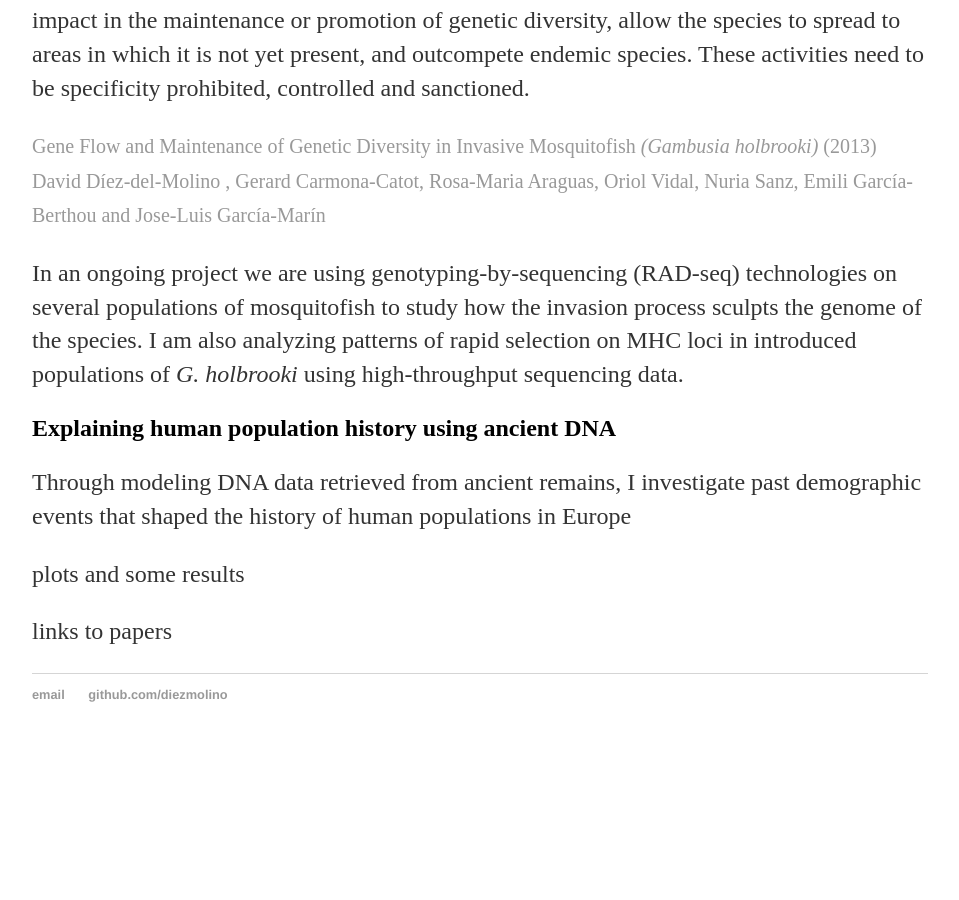
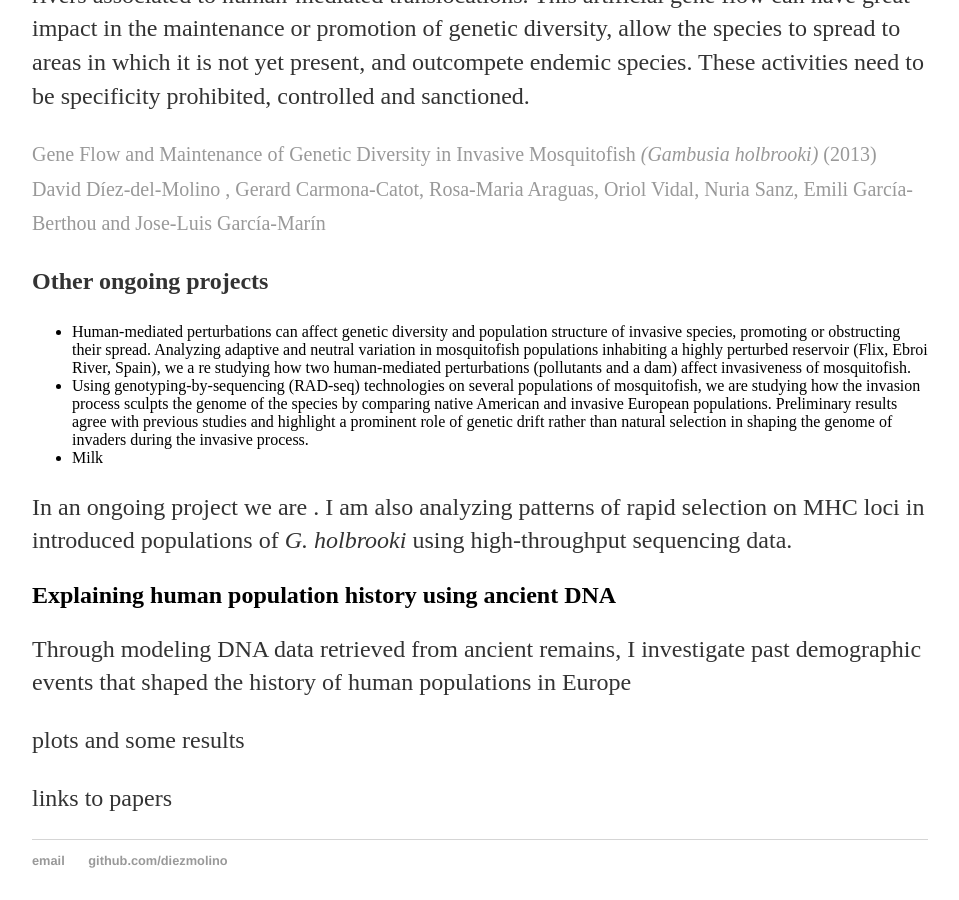
Before and after one commit to DiezMolino/diezmolino.github.io, a Jekyll site: the page research/index.html, which Jekyll copies as it is, in a window 1280 px wide and 900 px high, scrolled down 2827 px. Shown: the whole window, without its empty margins (160-1119 px from the left). Built offline with Jekyll 4.4.1, drawn with Linux system fonts in a browser that asks for light colours; before the commit the page ends 3589 px from its top, so only the background shows below that.

Commit message:
Update index.html

```diff
--- a/research/index.html
+++ b/research/index.html
@@ -23,7 +23,7 @@
 <p>Biological invasions are one of the main threats to global biodiversity. I am interested on discovering the genetic basis of the evolutionary framework that underlies the successful life history of mosquitofish <i>(Gambusia holbrooki)</i>, as a model of invasive species. <i>G. holbrooki</i> is a small freshwater fish native from the Southeastern coast of North America that was introduced worldwide because it was suggested to help to control mosquito populations and hence to spread diseases such as malaria. To Europe, mosquitofish arrived in 1921 with the documented introduction of only 12 individuals to a pond in Spain. From there it was further introduced to other Mediterranean basins and more eastern countries.  </p>
 
 <figure>
-    <img src='https://cloud.githubusercontent.com/assets/13287919/9036943/3f9133ca-39de-11e5-9b74-128adfb98419.jpg' WIDTH=564 	HEIGHT=316 ALIGN="middle"/>
+    <img src='https://cloud.githubusercontent.com/assets/13287919/9036943/3f9133ca-39de-11e5-9b74-128adfb98419.jpg' WIDTH=564 	HEIGHT=316/>
    <figcaption>Female of <i>Gambusia holbrooki</i>.</figcaption>
 </figure>
 
@@ -39,7 +39,7 @@
 that this bridgehead hypothesis could be applied to other invasive species, specially those arising from unstable environments such as post-glacially colonized areas.</p>
 
 <figure>
-    <img src='https://cloud.githubusercontent.com/assets/13287919/9037242/4a7f63bc-39e1-11e5-854e-71d6a0982b55.png' WIDTH=664 	HEIGHT=554 ALIGN="middle"/>
+    <img src='https://cloud.githubusercontent.com/assets/13287919/9037242/4a7f63bc-39e1-11e5-854e-71d6a0982b55.png' WIDTH=664 	HEIGHT=554/>
     <figcaption>Invasive bridgehead hypothesis for northern American populations of <i>G. holbrooki</i>.</figcaption>
 </figure>
 
@@ -47,7 +47,18 @@ that this bridgehead hypothesis could be applied to other invasive species, spec
 
 <p><small><a href="http://journals.plos.org/plosone/article?id=10.1371/journal.pone.0082501" target="_blank">Gene Flow and Maintenance of Genetic Diversity in Invasive Mosquitofish <i>(Gambusia holbrooki) </i> (2013) David Díez-del-Molino , Gerard Carmona-Catot, Rosa-Maria Araguas, Oriol Vidal, Nuria Sanz, Emili García-Berthou and Jose-Luis García-Marín </a></small> </p>
 
-<p> In an ongoing project we are using genotyping-by-sequencing (RAD-seq) technologies on several populations of mosquitofish to study how the invasion process sculpts the genome of the species. I am also analyzing patterns of rapid selection on MHC loci in introduced populations of <i>G. holbrooki</i> using high-throughput sequencing data.</p>
+<p> <b> Other ongoing projects </b></p>
+
+<ul>
+  <li>Human-mediated perturbations can affect genetic diversity and population structure of invasive species, promoting or obstructing their spread. Analyzing adaptive and neutral variation in mosquitofish populations inhabiting a highly perturbed reservoir (Flix, Ebroi River, Spain), we a re studying how two human-mediated perturbations (pollutants and a dam) affect invasiveness of mosquitofish.</li>
+
+  <li>Using genotyping-by-sequencing (RAD-seq) technologies on several populations of mosquitofish, we are studying how the invasion process sculpts the genome of the species by comparing native American and invasive European populations. Preliminary results agree with previous studies and highlight a prominent role of genetic drift rather than natural selection in shaping the genome of invaders during the invasive process.</li>
+
+  <li>Milk</li>
+</ul>
+
+
+<p> In an ongoing project we are . I am also analyzing patterns of rapid selection on MHC loci in introduced populations of <i>G. holbrooki</i> using high-throughput sequencing data.</p>
 
 
 <h2>Explaining human population history using ancient DNA </h2>
```
